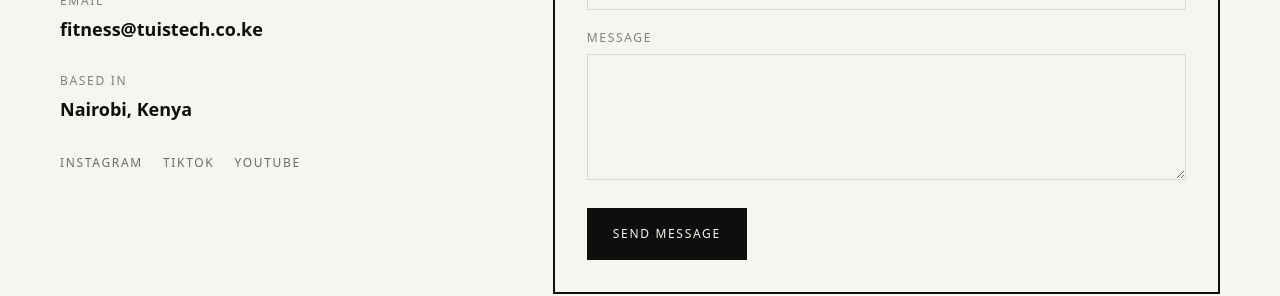
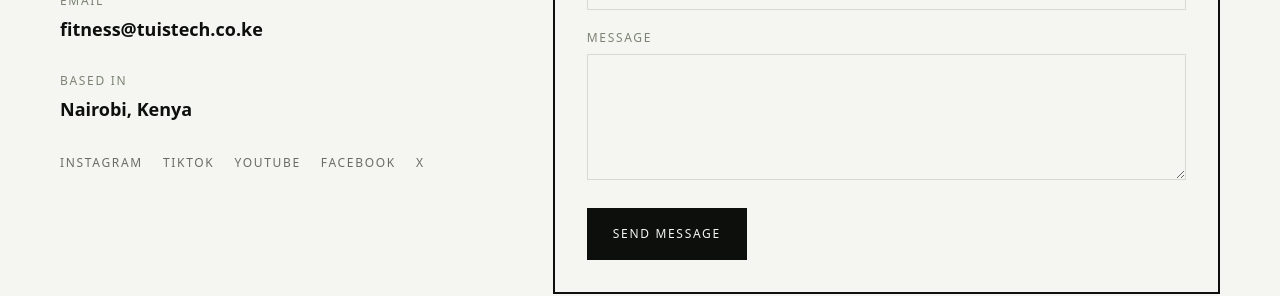
Before and after one commit to tuisang/tuistech-fitness, a Next.js app: page /contact in a window 1280 px wide. Shown: the part 772-1068 px from the top of the page. Built offline with nearby package versions, Linux system fonts and the light colour scheme.

Commit message:
Add Facebook and X placeholder links

```diff
--- a/app/contact/page.tsx
+++ b/app/contact/page.tsx
@@ -64,6 +64,12 @@ export default function ContactPage() {
                 <a href={siteConfig.youtube} target="_blank" rel="noopener noreferrer" className="text-mono-label text-xs text-ink/60 hover:text-green">
                   YouTube
                 </a>
+                <a href={siteConfig.facebook} target="_blank" rel="noopener noreferrer" className="text-mono-label text-xs text-ink/60 hover:text-green">
+                  Facebook
+                </a>
+                <a href={siteConfig.x} target="_blank" rel="noopener noreferrer" className="text-mono-label text-xs text-ink/60 hover:text-green">
+                  X
+                </a>
               </div>
             </div>
           </div>
--- a/lib/config.ts
+++ b/lib/config.ts
@@ -6,6 +6,8 @@ export const siteConfig = {
   instagram: "https://instagram.com/tuistechfitness",
   tiktok: "https://tiktok.com/@tuistechfitness",
   youtube: "https://youtube.com/@tuistechfitness",
+  facebook: "https://facebook.com/tuistechfitness",
+  x: "https://x.com/tuistechfitness",
   bookingUrl: "", // e.g. a Calendly / cal.com link
 };
 
```
